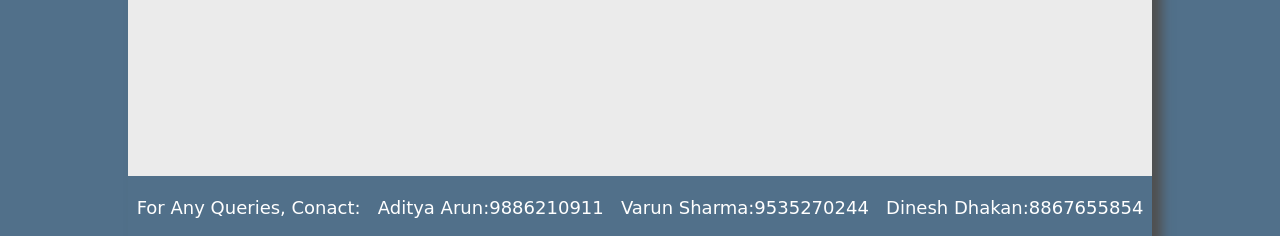
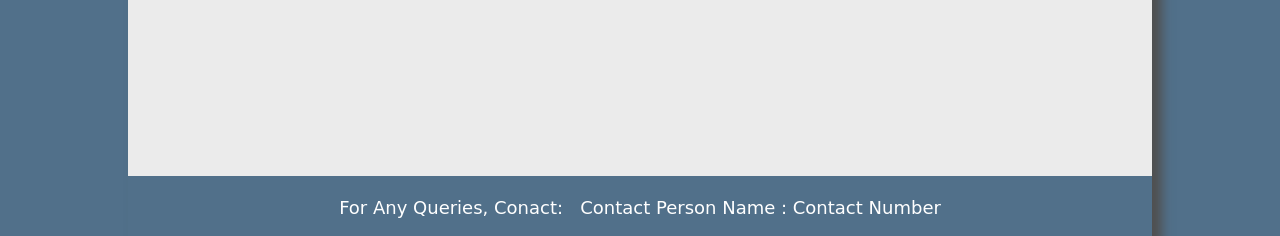
Before and after one commit to sharmavarun/delegate-card-mangement-system, a PHP site: page /index.php in a window 1280 px wide. Shown: the part 674-910 px from the top of the page. Run offline with PHP 8.4, Linux system fonts and the light colour scheme; data comes from the database, SQL or seed files in the repository.

Commit message:
Update include.php

```diff
--- a/include.php
+++ b/include.php
@@ -55,7 +55,7 @@ function include_tinymcelib()
 function footer()
 {
 	echo '<div class="revels_footer"><br/>
-		For Any Queries, Conact:&nbsp;&nbsp;&nbsp;Aditya Arun:9886210911&nbsp;&nbsp;&nbsp;Varun Sharma:9535270244&nbsp;&nbsp;&nbsp;Dinesh Dhakan:8867655854
+		For Any Queries, Conact:&nbsp;&nbsp;&nbsp;Contact Person Name : Contact Number
 		</div>';
 }
 ?>
```
